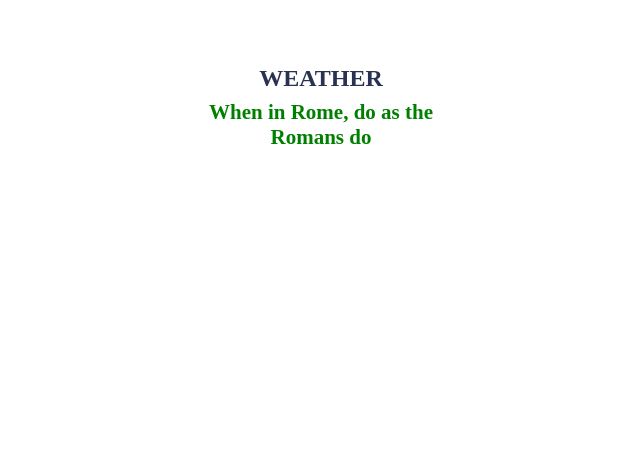
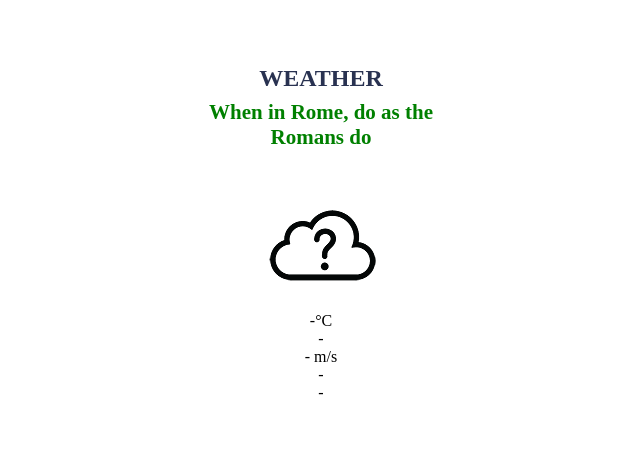
Before and after one commit to aleksei24/jamstack-test, an Eleventy site: page src/index.njk in a window 1280 px wide. Shown: the whole page, without its empty margins (319-959 px from the left). Built offline with nearby package versions, Linux system fonts and the light colour scheme; Eleventy itself is replaced by a stand-in of ours; files that its build step writes are made by us from their sources; a web font is replaced by a local one.

Commit message:
a structure for the app has been built

```diff
--- a/src/index.njk
+++ b/src/index.njk
@@ -8,5 +8,24 @@ layout: base.njk
         <p>weather</p>
     </div>
     <div class="vibe"></div>
+    <div class="notification"></div>
+    <div class="weather-container">
+        <div class="app-icon">
+            <img src="img/unknown.png" alt="unknown" />
+        </div>
+        <div class="app-temperature">
+            <p>-°<span>C</span></p>
+        </div>
+        <div class="app-wind">
+            <p class="app-wind-direction">- <span></span></p>
+            <p class="app-wind-power">- <span>m/s</span></p>
+        </div>
+        <div class="app-description">
+            <p>-</p>
+        </div>
+        <div class="location">
+            <p>-</p>
+        </div>
+    </div>
 </div>
 <script src="./js/script.js"></script>
```
